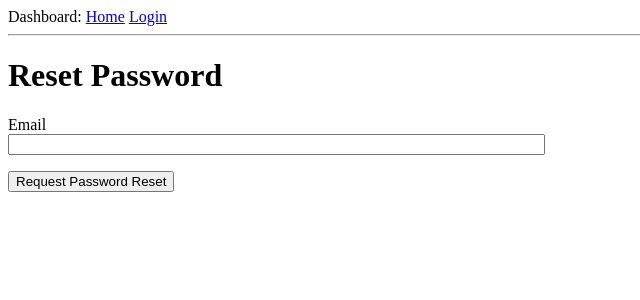
After one commit to Wave-Connect/flask-dashboard, a Flask app: page /reset_password_request in a window 1280 px wide. The commit adds this page. Shown: the top 300 px of the page, without its empty margins (0-640 px from the left). Run offline with Flask 2, Linux system fonts and the light colour scheme.

Commit message:
Email support
Password resets etc.

```diff
--- a/app/__init__.py
+++ b/app/__init__.py
@@ -3,6 +3,7 @@ from config import Config
 from flask_sqlalchemy import SQLAlchemy
 from flask_migrate import Migrate
 from flask_login import LoginManager
+from flask_mail import Mail
 # Error handling
 import logging
 from logging.handlers import SMTPHandler
@@ -14,7 +15,7 @@ app = Flask(__name__)
 app.config.from_object(Config)
 db = SQLAlchemy(app)
 migrate = Migrate(app, db)
-
+mail = Mail(app)
 login = LoginManager(app)
 login.login_view = 'login'
 
@@ -30,7 +31,7 @@ if not app.debug:
             secure = ()
         mail_handler = SMTPHandler(
             mailhost=(app.config['MAIL_SERVER'], app.config['MAIL_PORT']),
-            fromaddr='no-reply@' + app.config['MAIL_USERNAME'],
+            fromaddr=app.config['MAIL_SENDER'],
             toaddrs=app.config['ADMINS'], subject='Dashboard Failure',
             credentials=auth, secure=secure)
         mail_handler.setLevel(logging.ERROR)
--- a/app/forms.py
+++ b/app/forms.py
@@ -41,3 +41,13 @@ class EditProfileForm(FlaskForm):
             user = User.query.filter_by(username=self.username.data).first()
             if user is not None:
                 raise ValidationError('Username taken. Please try a different username.')
+
+class ResetPasswordRequestForm(FlaskForm):
+    email = StringField('Email', validators=[DataRequired(), Email()])
+    submit = SubmitField('Request Password Reset')
+
+class ResetPasswordForm(FlaskForm):
+    password = PasswordField('Password', validators=[DataRequired()])
+    password2 = PasswordField(
+        'Repeat Password', validators=[DataRequired(), EqualTo('password')])
+    submit = SubmitField('Request Password Reset')
--- a/app/routes.py
+++ b/app/routes.py
@@ -1,12 +1,12 @@
 from flask import render_template, flash, redirect, url_for, request
-from app.forms import LoginForm
+from app.forms import LoginForm, ResetPasswordRequestForm
 from app import app, db
 from flask_login import current_user, login_user, logout_user, login_required
 from app.models import User
 from werkzeug.urls import url_parse
-from app.forms import RegistrationForm, EditProfileForm
+from app.forms import RegistrationForm, EditProfileForm, ResetPasswordForm
 from datetime import datetime
-
+from app.email import send_password_reset_email
 
 @app.before_request
 def before_request():
@@ -84,3 +84,32 @@ def edit_profile():
         form.about_me.data = current_user.about_me
     return render_template('edit_profile.html', title='Edit Profile',
                            form=form)
+
+@app.route('/reset_password_request', methods=['GET', 'POST'])
+def reset_password_request():
+    if current_user.is_authenticated:
+        return redirect(url_for('index'))
+    form = ResetPasswordRequestForm()
+    if form.validate_on_submit():
+        user = User.query.filter_by(email=form.email.data).first()
+        if user:
+            send_password_reset_email(user)
+        flash('Check your email for the instructions to reset your password')
+        return redirect(url_for('login'))
+    return render_template('reset_password_request.html',
+                           title='Reset Password', form=form)
+
+@app.route('/reset_password/<token>', methods=['GET', 'POST'])
+def reset_password(token):
+    if current_user.is_authenticated:
+        return redirect(url_for('index'))
+    user = User.verify_reset_password_token(token)
+    if not user:
+        return redirect(url_for('index'))
+    form = ResetPasswordForm()
+    if form.validate_on_submit():
+        user.set_password(form.password.data)
+        db.session.commit()
+        flash('Your password has been reset.')
+        return redirect(url_for('login'))
+    return render_template('reset_password.html', form=form)
--- a/app/templates/login.html
+++ b/app/templates/login.html
@@ -22,5 +22,8 @@
         <p>{{ form.submit() }}</p>
     </form>
     <p>New User? <a href="{{ url_for('register') }}">Click to Register!</a></p>
-
+    <p>
+        Forgot Your Password?
+        <a href="{{ url_for('reset_password_request') }}">Click to Reset It</a>
+    </p>
 {% endblock %}
--- /dev/null
+++ b/app/templates/reset_password_request.html
@@ -0,0 +1,16 @@
+{% extends "base.html" %}
+
+{% block content %}
+    <h1>Reset Password</h1>
+    <form action="" method="post">
+        {{ form.hidden_tag() }}
+        <p>
+            {{ form.email.label }}<br>
+            {{ form.email(size=64) }}<br>
+            {% for error in form.email.errors %}
+            <span style="color: red;">[{{ error }}]</span>
+            {% endfor %}
+        </p>
+        <p>{{ form.submit() }}</p>
+    </form>
+{% endblock %}
--- a/config.py
+++ b/config.py
@@ -16,4 +16,5 @@ class Config(object):
     MAIL_USE_TLS = os.environ.get('MAIL_USE_TLS') is not None
     MAIL_USERNAME = os.environ.get('MAIL_USERNAME')
     MAIL_PASSWORD = os.environ.get('MAIL_PASSWORD')
+    MAIL_SENDER = os.environ.get('MAIL_SENDER')
     ADMINS = os.environ.get('MAIL_PASSWORD')
```
Also changed, not shown: TODO.md (+1 -1 lines), app/email.py (added, +25 -0 lines), app/models.py (+17 -3 lines), app/templates/email/reset_password.html (added, +12 -0 lines), app/templates/email/reset_password.txt (added, +11 -0 lines), app/templates/reset_password.html (added, +23 -0 lines), README.md, app.db.
